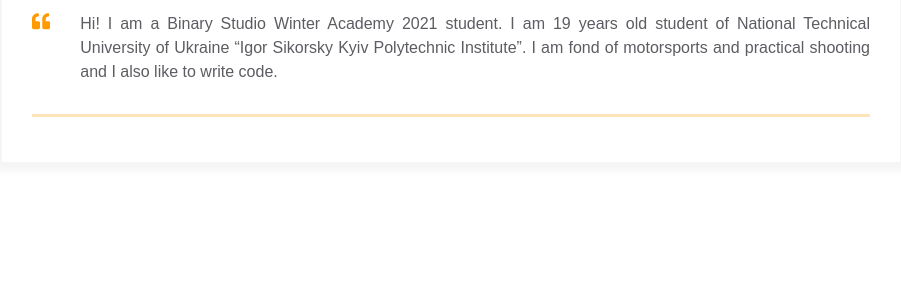
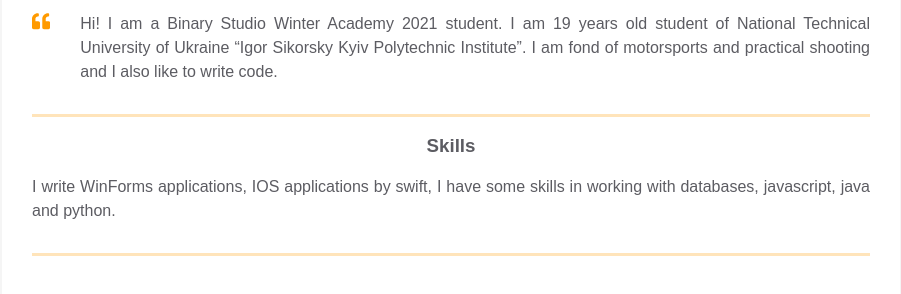
Before and after one commit to VovikZip/homepage-winter, a plain HTML site: page index.html in a window 1280 px wide. Shown: the part 350-644 px from the top of the page, without its empty margins (189-1090 px from the left). Drawn offline with Linux system fonts and the light colour scheme.

Commit message:
Add skil block in index.html

```diff
--- a/index.html
+++ b/index.html
@@ -26,6 +26,7 @@
                   </div>
                   <span>Uman, Ukraine</span>
                 </a>
+
                 <a href="https://www.linkedin.com/in/volodymyr-alioshkin/" rel="author" class="contact-info__item">
                   <div class="contact-info__item-icon-wrapper">
                     <svg class="contact-info__item-icon" xmlns="http://www.w3.org/2000/svg" viewBox="0 0 448 512">
@@ -36,6 +37,7 @@
                   </div>
                   <span>volodymyr-alioshkin</span>
                 </a>
+
                 <a href="" rel="author" class="contact-info__item">
                   <div class="contact-info__item-icon-wrapper">
                     <svg xmlns="http://www.w3.org/2000/svg" width="16" height="16" fill="currentColor" class="bi bi-envelope-fill" viewBox="0 0 16 16">
@@ -45,11 +47,9 @@
                   <span>alioshkin75@gmail.com</span>
                 </a>
               </div>
-
               <div class="contact-info__block contact-info__block--center">
                 <img class="contact-info__avatar" src="assets/avatar.jpg" alt="Avatar">
               </div>
-
               <div class="contact-info__block">
                 <a href="https://github.com/VovikZip" rel="author" class="contact-info__item">
                   <div class="contact-info__item-icon-wrapper">
@@ -59,6 +59,7 @@
                   </div>
                   <span>VovikZip</span>
                 </a>
+
                 <a href="https://t.me/Vovchikrabotyaga" rel="author" class="contact-info__item">
                   <div class="contact-info__item-icon-wrapper">
                     <svg xmlns="http://www.w3.org/2000/svg" width="16" height="16" fill="currentColor" class="bi bi-telegram" viewBox="0 0 16 16">
@@ -67,6 +68,7 @@
                   </div>
                   <span>@Vovchik55</span>
                 </a>
+
                 <a href="" rel="author" class="contact-info__item">
                   <div class="contact-info__item-icon-wrapper">
                     <svg xmlns="http://www.w3.org/2000/svg" width="16" height="16" fill="currentColor" class="bi bi-telephone" viewBox="0 0 16 16">
@@ -75,10 +77,12 @@
                   </div>
                   <span>+38 098 773 7365</span>
                 </a>
+
               </div>
             </div>
           </div>
         </div>
+
         <div class="container">
           <div class="resume__block">
             <div class="intro">
@@ -96,6 +100,16 @@
             </div>
           </div>
         </div>
+
+        <div class="container">
+          <div class="resume__block">
+            <div class="skills">
+              <h3 class="skills__header">Skills</h3>
+              <p class="skills__text">I write WinForms applications, IOS applications by swift, I have some skills in working with databases, javascript, java and python. </p>
+            </div>
+          </div>
+        </div>
+
       </div>
     </main>
   </body>
```
